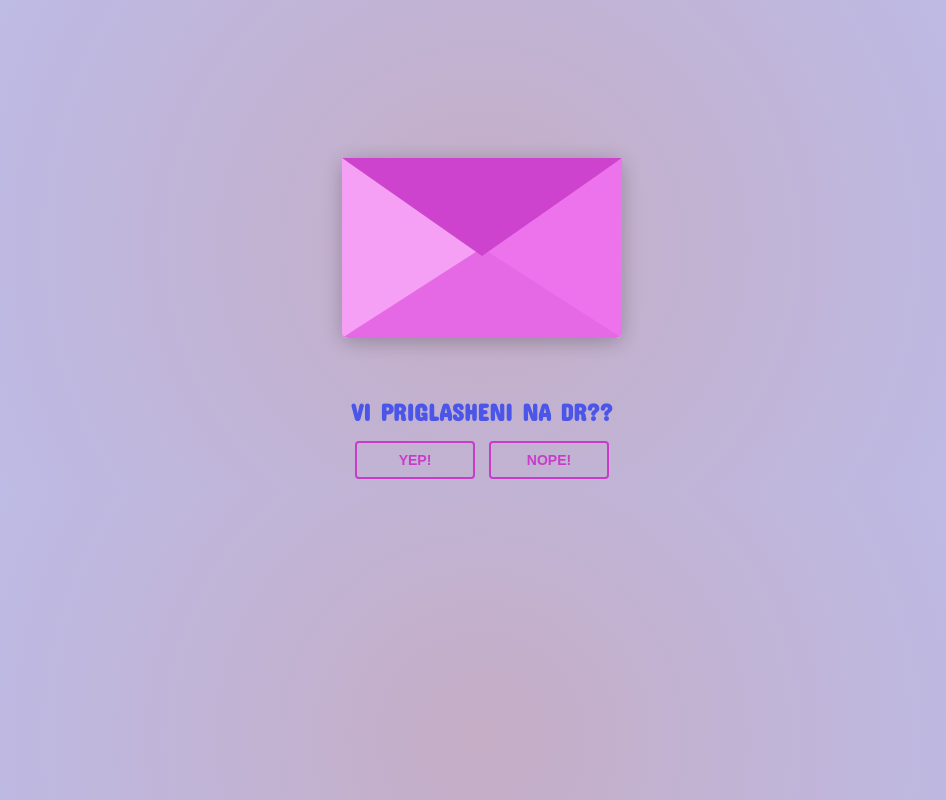
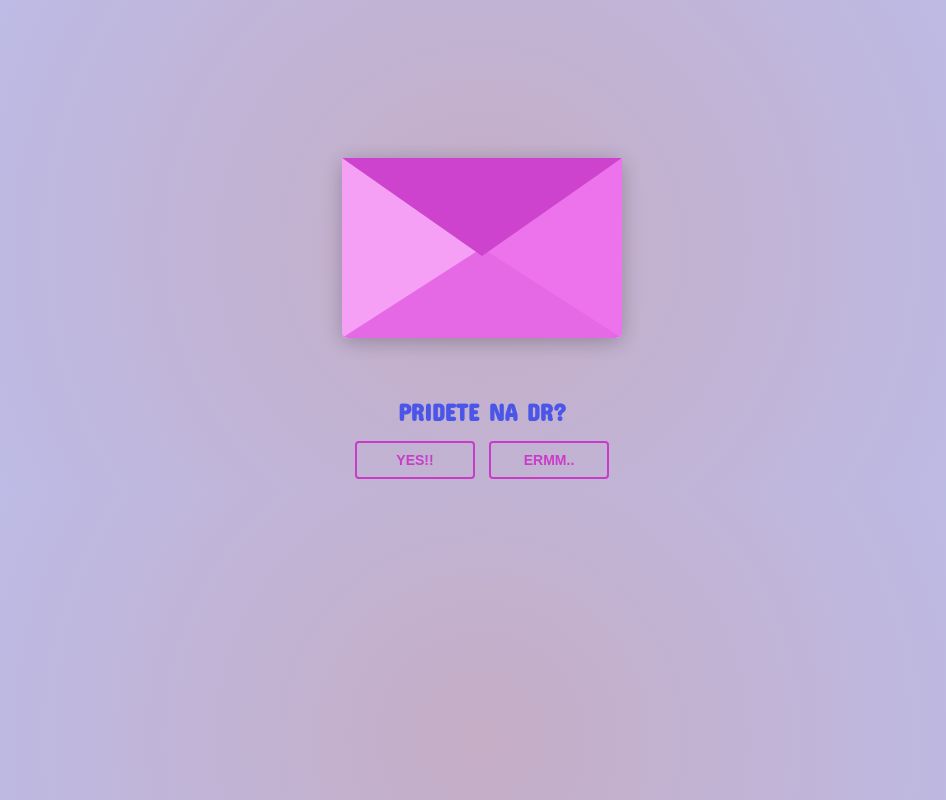
Before and after one commit to zhturs/sm, a plain HTML site: page index.html in a window 1280 px wide. Shown: the whole page, without its empty margins (158-1104 px from the left). Drawn offline with nearby package versions, Linux system fonts and the light colour scheme.

Commit message:
Update index.html

```diff
--- a/index.html
+++ b/index.html
@@ -27,10 +27,10 @@
             </div>
         </div>
     </div>
-    <div class = "invite">VI PRIGLASHENI NA DR??</div>
+    <div class = "invite">pridete na dr?</div>
     <div class="reset">
-        <button id="open">Yep!</button>
-        <button id="reset">Nope!</button>
+        <button id="open">YES!!</button>
+        <button id="reset">ermm..</button>
     </div>
     <script src="https://ajax.googleapis.com/ajax/libs/jquery/3.5.1/jquery.min.js"></script>
     <script src="script.js"></script>
```
